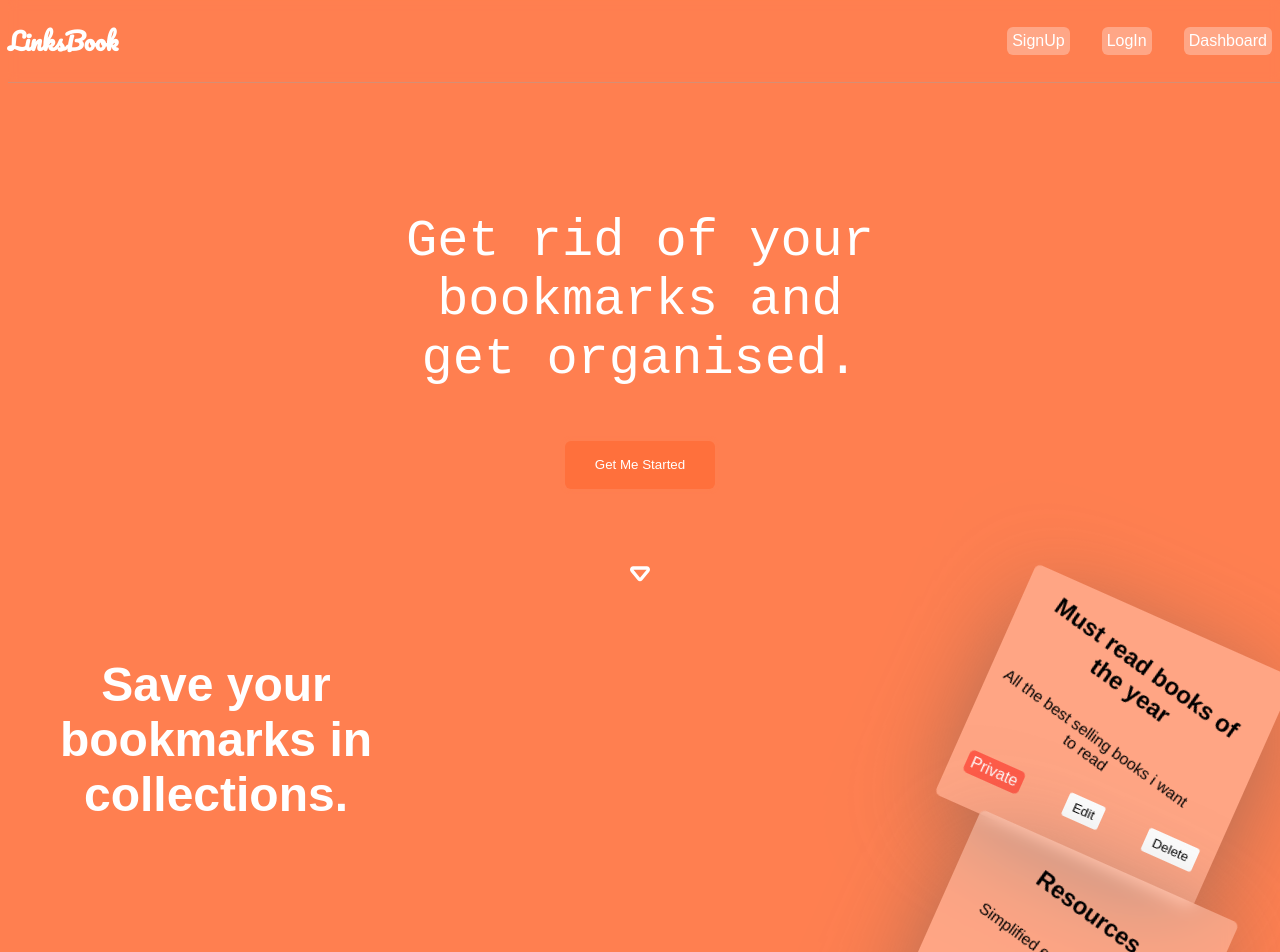
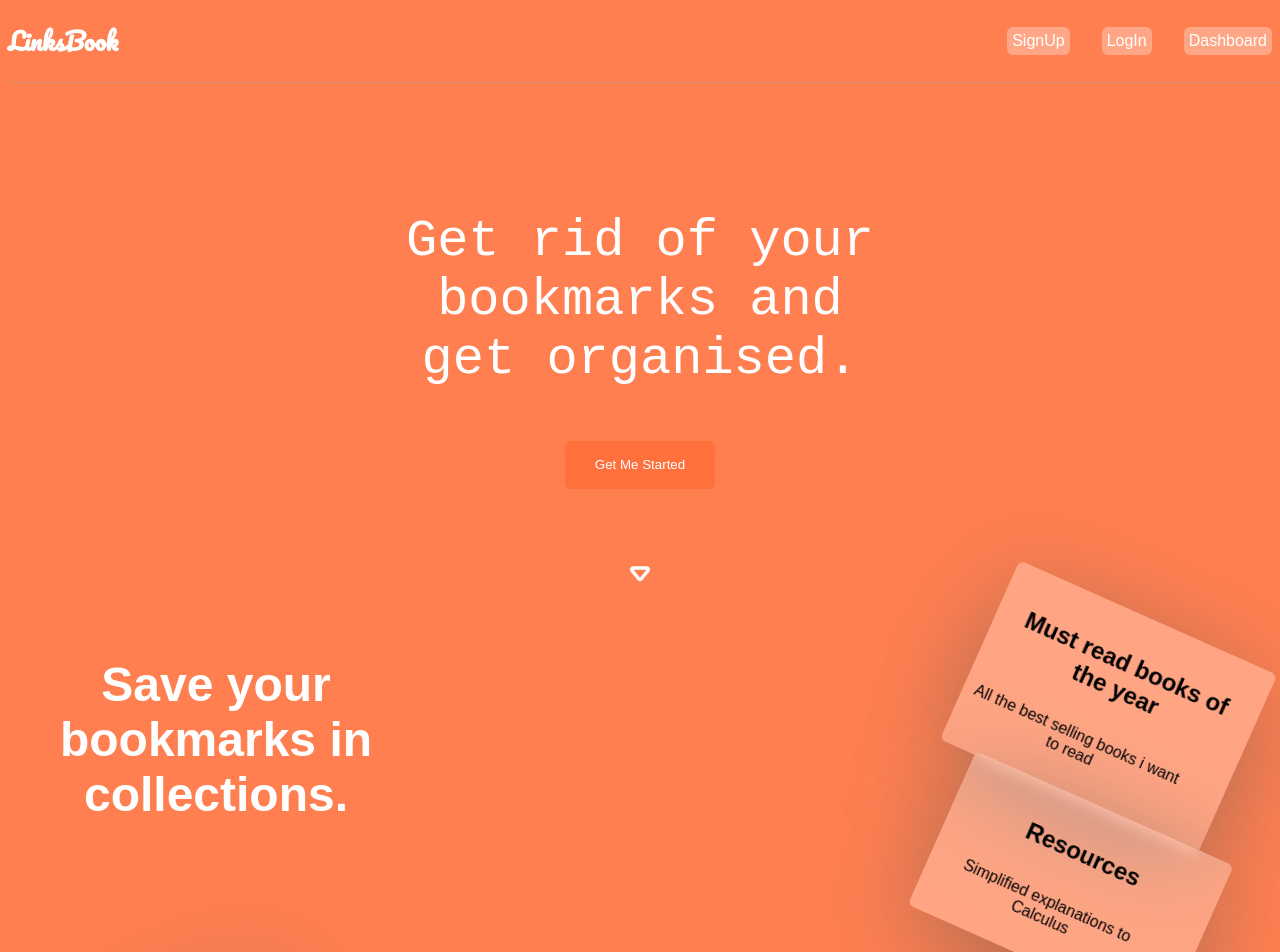
Before and after one commit to JosiasAurel/linksbook, a Next.js app in the folder client/: page / in a window 1280 px wide. Shown: the top 952 px of the page. Built offline with nearby package versions, Linux system fonts and the light colour scheme.

Commit message:
change homepage showers

```diff
--- /dev/null
+++ b/client/components/PublicLinksBook.jsx
@@ -0,0 +1,18 @@
+import React from "react";
+
+import styles from "../styles/dash.module.css";
+import Link from "next/link";
+
+export default function LinksBook({title, description, link })  {
+
+    return (
+        <div className={styles.LinksBooksCard}>
+            <Link href={`/dashboard/${link}`}>
+                <div>
+                <h2>{title}</h2>
+                <p>{description}</p>
+                </div>
+            </Link>
+        </div>
+    )
+}
--- a/client/pages/index.jsx
+++ b/client/pages/index.jsx
@@ -2,8 +2,8 @@ import React, { useEffect, useState } from "react";
 
 import styles from "../styles/index.module.css";
 
-import LinksBook from "../components/LinksBook";
-import LinkCard from "../components/Link";
+import LinksBook from "../components/PublicLinksBook";
+import LinkCard from "../components/PublicLink";
 
 import Image from "next/image";
 import Link from "next/link";
@@ -90,7 +90,7 @@ const Home = () => {
             <section className={styles.showers}>
                 <div className={styles.shower1}>
                     <h3>Save your bookmarks in collections.</h3>
-                    <div>
+                    <div className={styles.rotatedLinksBooksCards}>
                         <LinksBook title="Must read books of the year" description="All the best selling books i want to read" />
                         <LinksBook title="Resources" description="Simplified explanations to Calculus" />
                     </div>
--- a/client/styles/index.module.css
+++ b/client/styles/index.module.css
@@ -293,3 +293,7 @@
         margin-top: 18px;
     }
 }
+
+.rotatedLinksBooksCards h2, .rotatedLinksBooksCards p {
+    transform: rotate(-12deg);
+}
```
